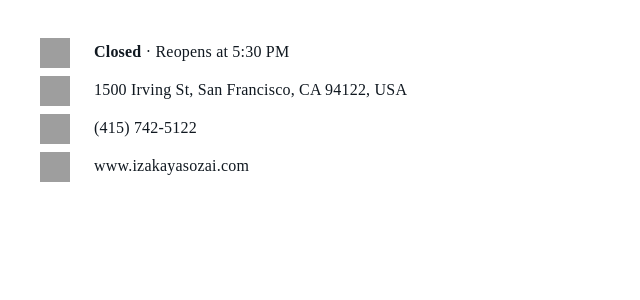
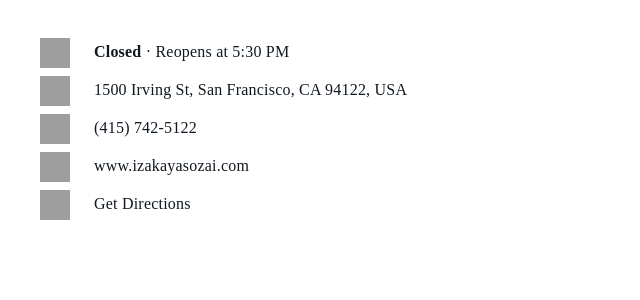
Before and after one commit to hungry-hungry-hippos/server-wf, a React app: page / in a window 1280 px wide. Shown: the top 300 px of the page, without its empty margins (0-640 px from the left). Built offline with nearby package versions, Linux system fonts and the light colour scheme; grey boxes are pictures that could not be loaded; the HTML template or start-up script is replaced by a standard one.

Commit message:
Render Get Directions with hard data

```diff
--- a/client/src/components/App.jsx
+++ b/client/src/components/App.jsx
@@ -6,6 +6,7 @@ import BusinessHours from './BusinessHours.jsx';
 import ResAddress from './ResAddress.jsx';
 import Phone from './Phone.jsx';
 import Website from './Website.jsx';
+import GetDirections from './GetDirections.jsx';
 
 const App = () => (
   <SideBar>
@@ -13,6 +14,7 @@ const App = () => (
     <ResAddress />
     <Phone />
     <Website />
+    <GetDirections />
   </SideBar>
 );
 
--- a/client/src/components/GetDirections.jsx
+++ b/client/src/components/GetDirections.jsx
@@ -0,0 +1,17 @@
+import React from 'react';
+
+import { IconSize, SpanStyles } from './Styles';
+
+class GetDirections extends React.Component {
+
+  render() {
+    return (
+      <div className="business-getDirections">
+        <IconSize src="https://s3-us-west-1.amazonaws.com/zagat-screenshots/getDirections_icon.jpg"></IconSize>
+        <SpanStyles>Get Directions</SpanStyles>
+      </div>
+    );
+  }
+}
+
+export default GetDirections;
```
Also changed, not shown: 1 other file (tests, documents, lock files or other folders).
